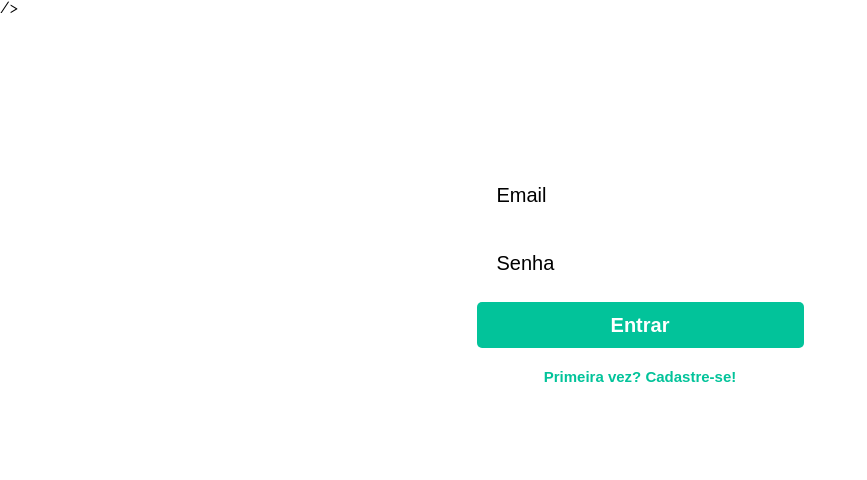
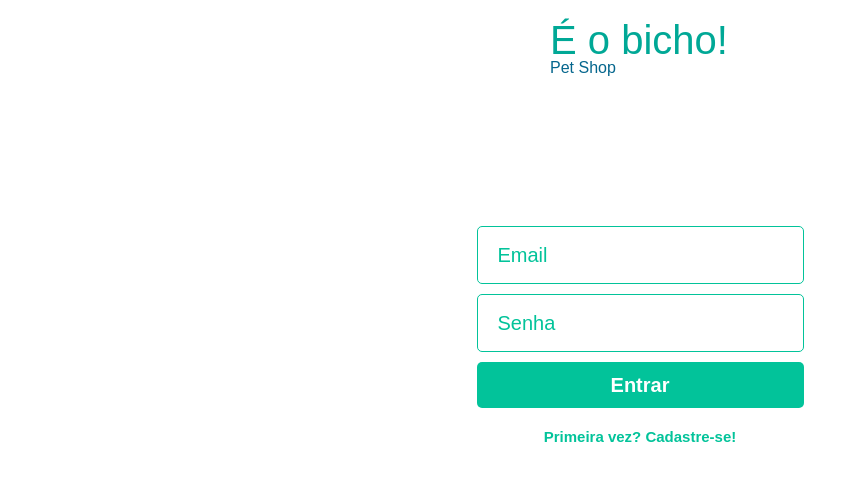
Before and after one commit to Jansenck/projeto14-eh-o-bicho-pet-shop-front, a React (Create React App) app: page /signin in a window 1280 px wide. Shown: the top 480 px of the page, without its empty margins (0-867 px from the left). Built offline with nearby package versions, Linux system fonts and the light colour scheme.

Commit message:
edit styles signIn and created Logo

```diff
--- a/public/index.html
+++ b/public/index.html
@@ -12,7 +12,6 @@
       href="https://fonts.googleapis.com/css2?family=Dosis:wght@300;500;700&family=Raleway:wght@200;400;700&display=swap"
       rel="stylesheet"
     />
-    />
 
     <!-- FavIcon -->
     <link rel="shortcut icon" href="./favicon.ico" type="image/x-icon" />
--- a/src/components/App.js
+++ b/src/components/App.js
@@ -31,7 +31,7 @@ export default function App() {
       value = {{
       userData, setUserData,
       config, setConfig
-      }}>
+    }}>
       <ThemeProvider theme={theme}>
         <GlobalStyle />
         <BrowserRouter>
--- /dev/null
+++ b/src/components/Logo.js
@@ -0,0 +1,27 @@
+import styled from "styled-components";
+
+export default function Logo () {
+
+    return (
+        <Container>
+            <h1>É o bicho!</h1>
+            <p>Pet Shop</p>
+        </Container>
+    )
+}
+
+const Container = styled.div`
+    width: 180px;
+    margin: 20px auto;
+    font-family: "Arial";
+
+    && h1 {
+        font-size: 40px;
+        color: #00a896;
+    }
+
+    && p {
+        color: #05668d;
+    }
+
+`
--- a/src/pages/SignInPage.js
+++ b/src/pages/SignInPage.js
@@ -5,6 +5,7 @@ import UserContext from "../contexts/UserContext";
 import { Link, useNavigate } from "react-router-dom"
 import { postSignIn, handleForm } from "../services/api";
 import { Input, Button, Text } from "../styles/SignIn&UpStyles";
+import Logo from "../components/Logo";
 
 export default function SignInPage() {
 
@@ -14,7 +15,7 @@ export default function SignInPage() {
     const [load, setLoad] = useState("Entrar")
     const [disabled, setDisabled] = useState("")
     const [background, setBackground] = useState("#FFFFFF")
-    const [color, setColor] = useState("#000000")
+    const [color, setColor] = useState("#02c39a")
 
     function userLogin (event) {
 
@@ -44,7 +45,7 @@ export default function SignInPage() {
             const status = error.response.status
             enabledForm()
 
-            if (status === 404 || status === 401) {
+            if (status !== 500) {
                 alert("Usuário ou senha inválidos.")
                 return
             }
@@ -55,7 +56,7 @@ export default function SignInPage() {
     function disabledForm() {
         setLoad(<ThreeDots color="#FFFFFF" height={80} width={80}/>)
         setDisabled("disabled")
-        setBackground("#A328D6")
+        setBackground("#02c39a")
         setColor("#FFFFFF")
     }
 
@@ -63,10 +64,12 @@ export default function SignInPage() {
         setLoad("Entrar")
         setDisabled("")
         setBackground("#FFFFFF")
-        setColor("#000000")
+        setColor("#02c39a")
     }
 
     return (
+        <>
+            <Logo/>
             <Container>
                 <form onSubmit = {userLogin}>
                     <Input placeholder = "Email" type = "email" name = "email" required disabled = {disabled} background = {background} color = {color}
@@ -79,6 +82,8 @@ export default function SignInPage() {
                     <Text>Primeira vez? Cadastre-se!</Text>
                 </Link>
             </Container>
+        </>
+
     )
 }
 
--- a/src/styles/SignIn&UpStyles.js
+++ b/src/styles/SignIn&UpStyles.js
@@ -5,7 +5,7 @@ const Input = styled.input`
     width: 100%;
     border-radius: 5px;
     margin-top: 10px;
-    border: none;
+    border: 1px solid #02c39a;
     outline: none;
     font-family: "Arial";
     font-size: 20px;
@@ -15,12 +15,13 @@ const Input = styled.input`
     padding-left: 10px;
     box-sizing: border-box;
     background-color: ${props => props.background};
+
     &&::placeholder {
         font-family: "Arial";
         font-size: 20px;
         font-weight: 400;
         line-height: 23px;
-        color: #000000;
+        color: #02c39a;
         padding-left: 10px;
     }
 `
@@ -41,6 +42,8 @@ const Button = styled.button`
     justify-content: center;
     align-items: center;
     cursor: pointer;
+
+
     &&:hover {
         filter: brightness(1.1);
     }
```
Lines whose indentation alone changed are shown as unchanged.
